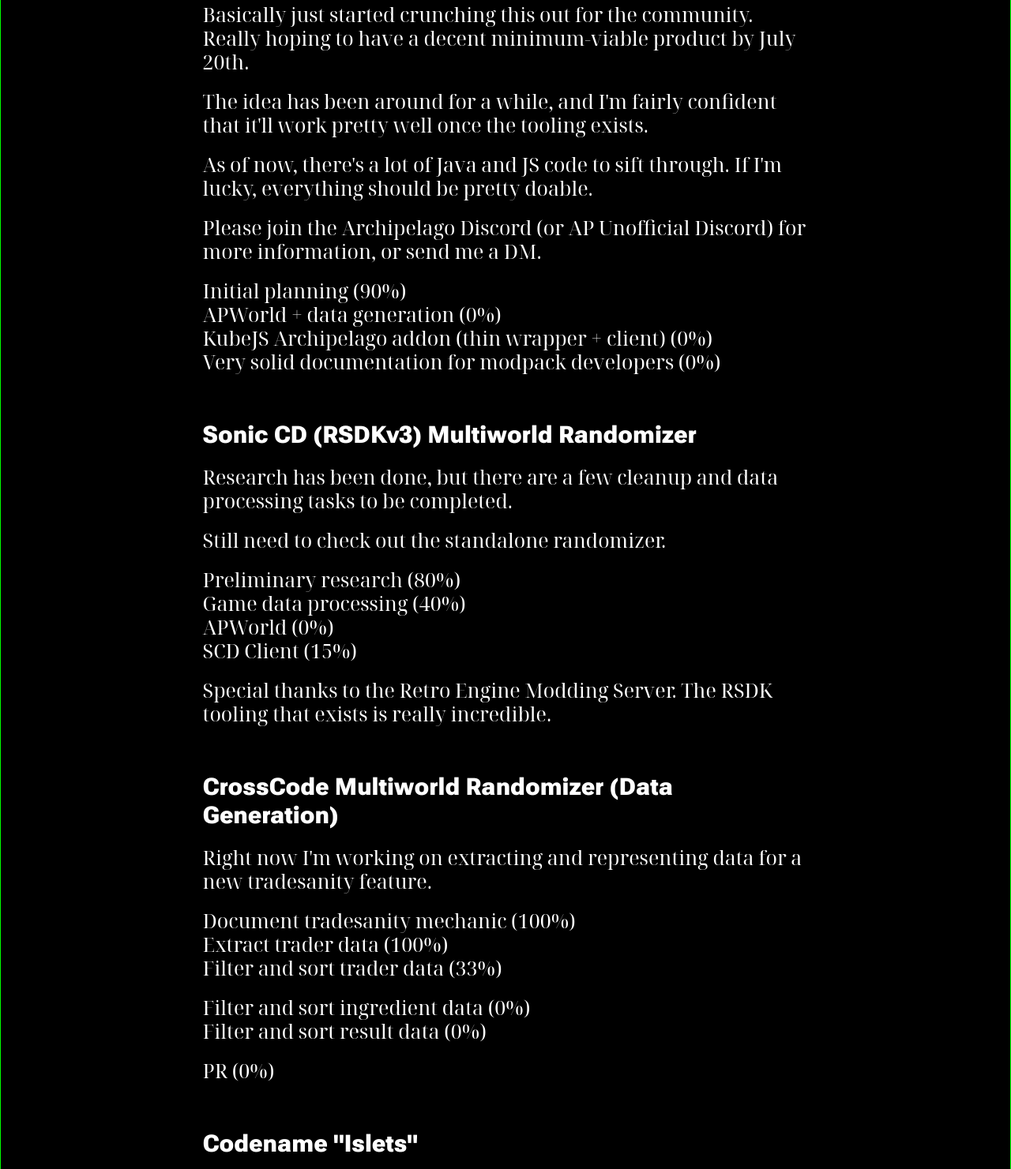
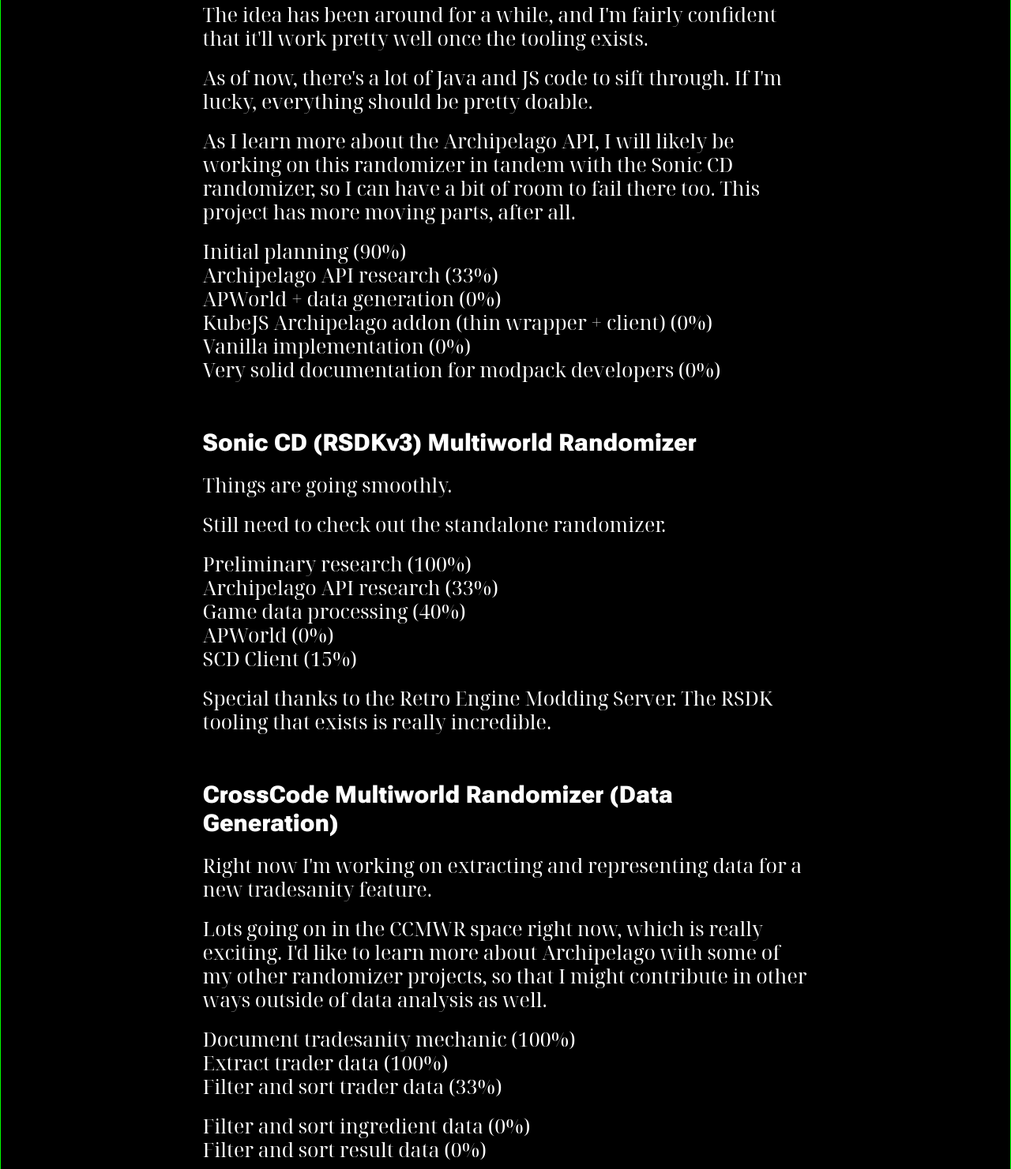
Before and after one commit to Treeways/treeways.github.io, a plain HTML site: page index.html in a window 1280 px wide. Shown: the part 1231-2712 px from the top of the page at 79% size. Drawn offline with Linux system fonts and the light colour scheme; a web font is replaced by a local one.

Commit message:
Progress update

```diff
--- a/index.html
+++ b/index.html
@@ -32,7 +32,7 @@
                         <p>
                                 Currently <u>extremely busy.</u> Will hopefully update this site daily.
                         </p>
-                        <p>Last updated on July 14, 2025</p>
+                        <p>Last updated on July 15, 2025</p>
                 </section>
                 <section>
                         <h2>Projects</h2>
@@ -64,10 +64,6 @@
                         <section>
                                 <h3>AP Minecraft Multiworld Randomizer</h3>
                                 <p>
-                                        Basically just started crunching this out for the community.
-                                        Really hoping to have a decent minimum-viable product by July 20th.
-                                </p>
-                                <p>
                                         The idea has been around for a while, and I'm fairly confident that
                                         it'll work pretty well once the tooling exists.
                                 </p>
@@ -76,25 +72,29 @@
                                         If I'm lucky, everything should be pretty doable.
                                 </p>
                                 <p>
-                                        Please join the Archipelago Discord (or AP Unofficial Discord)
-                                        for more information, or send me a DM.
+                                        As I learn more about the Archipelago API,
+                                        I will likely be working on this randomizer in tandem with
+                                        the Sonic CD randomizer, so I can have a bit of room to fail there too.
+                                        This project has more moving parts, after all.
                                 </p>
                                 <ul>
                                         <li>Initial planning (90%)</li>
+                                        <li>Archipelago API research (33%)</li>
                                         <li>APWorld + data generation (0%)</li>
                                         <li>KubeJS Archipelago addon (thin wrapper + client) (0%)</li>
+                                        <li>Vanilla implementation (0%)</li>
                                         <li>Very solid documentation for modpack developers (0%)</li>
                                 </ul>
                         </section>
 
                         <section>
                                 <h3>Sonic CD (RSDKv3) Multiworld Randomizer</h3>
-                                <p>Research has been done, but there are a few cleanup and data processing tasks to be
-                                        completed.</p>
+                                <p>Things are going smoothly.</p>
                                 <p>Still need to check out the standalone randomizer.</p>
 
                                 <ul>
-                                        <li>Preliminary research (80%)</li>
+                                        <li>Preliminary research (100%)</li>
+                                        <li>Archipelago API research (33%)</li>
                                         <li>Game data processing (40%)</li>
                                         <li>APWorld (0%)</li>
                                         <li>SCD Client (15%)</li>
@@ -110,6 +110,12 @@
                                 <p>
                                         Right now I'm working on extracting and representing
                                         data for a new tradesanity feature.
+                                </p>
+                                <p>
+                                        Lots going on in the CCMWR space right now,
+                                        which is really exciting. I'd like to learn more about
+                                        Archipelago with some of my other randomizer projects,
+                                        so that I might contribute in other ways outside of data analysis as well.
                                 </p>
                                 <ul>
                                         <li>Document tradesanity mechanic (100%)</li>
```
